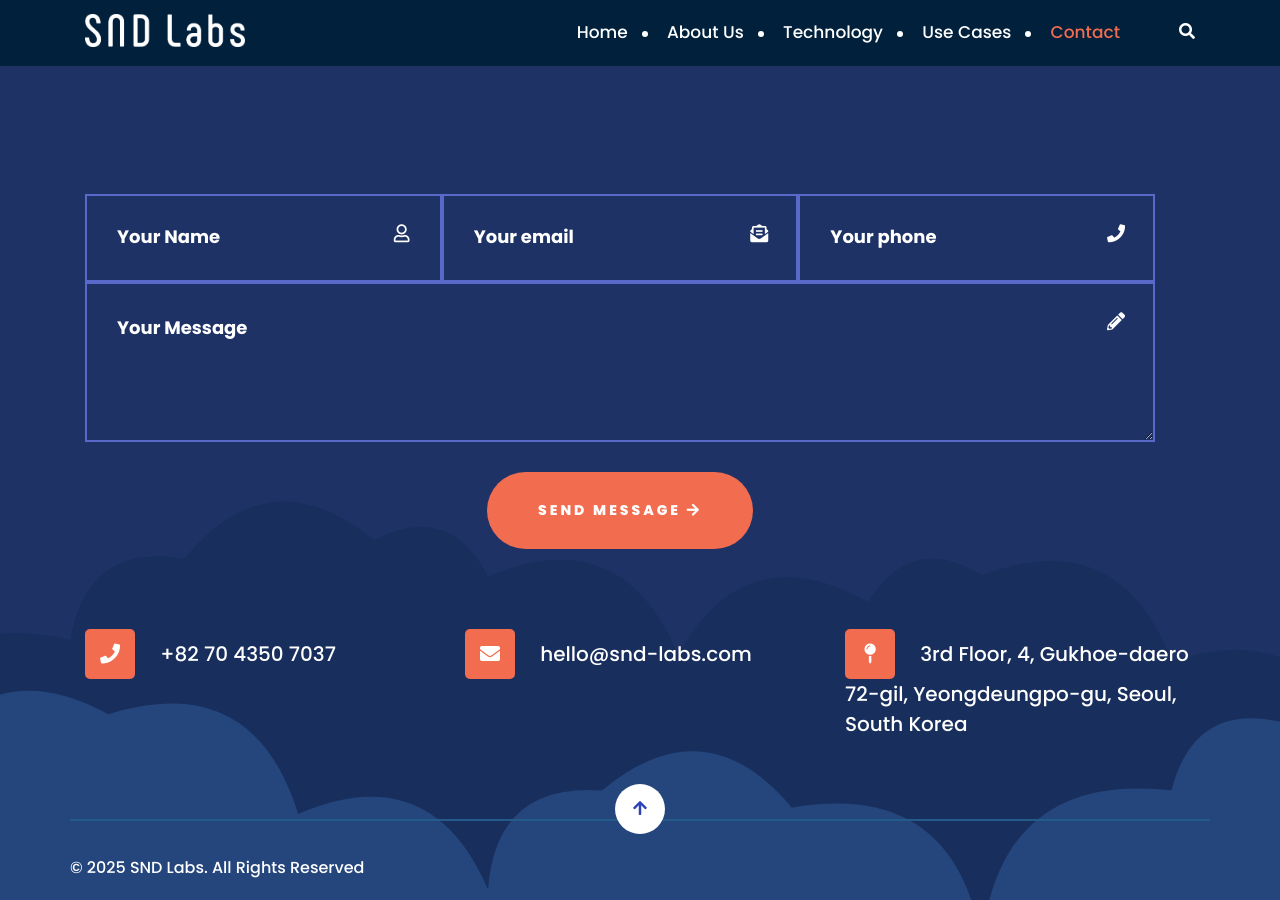
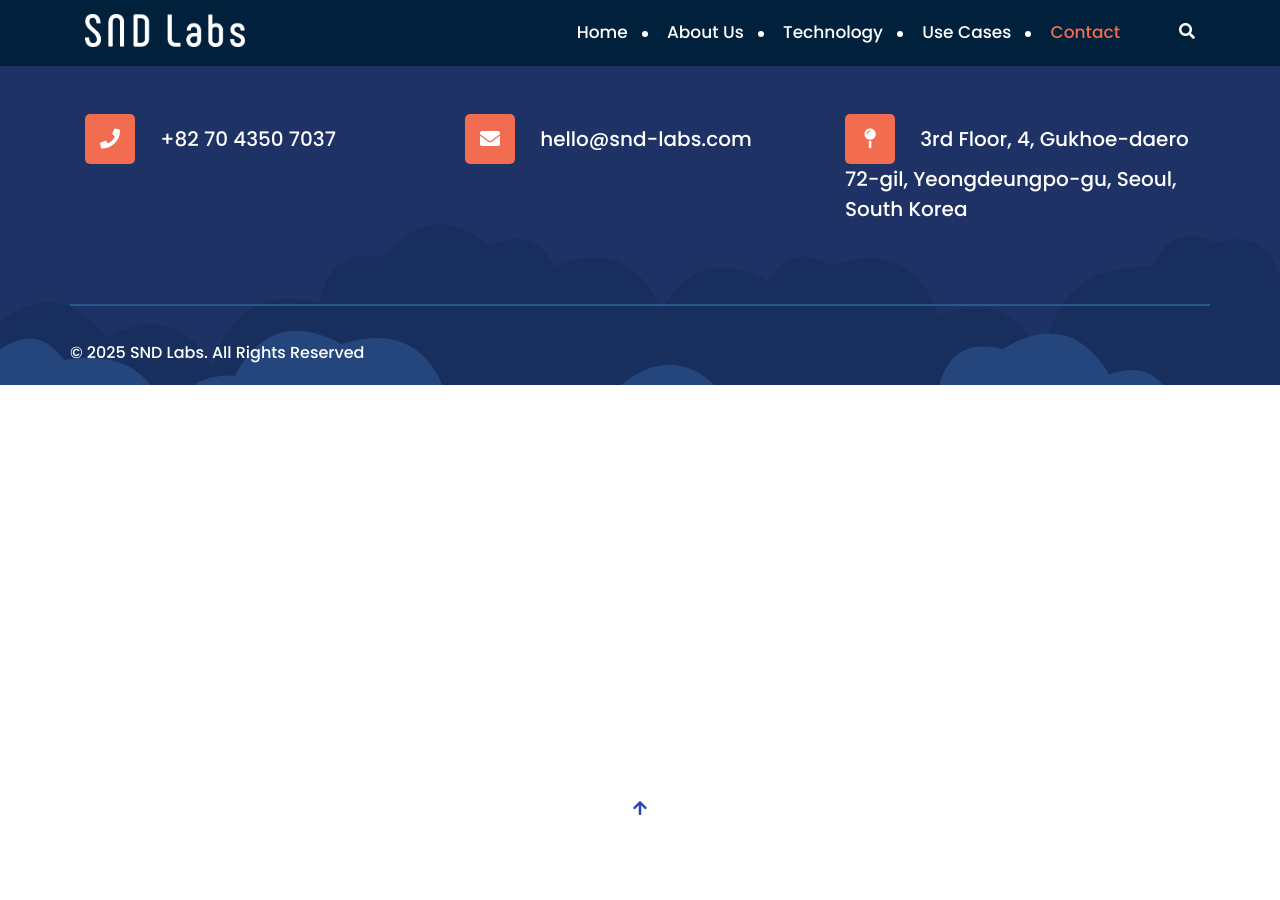
Before and after one commit to snd-labs-site/snd-labs-site.github.io, a Jekyll site: the page built from index.html, in a window 1280 px wide and 900 px high, scrolled down 4215 px. Built offline with Jekyll 4.4.1, drawn with Linux system fonts in a browser that asks for light colours; after the commit the page ends 4600 px from its top, so only the background shows below that.

Commit message:
Update footer.html

```diff
--- a/_includes/footer.html
+++ b/_includes/footer.html
@@ -1,31 +1,6 @@
 <!--======  CONTACT-WITH-FOOTER PART START ======-->
 <section class="contact-with-footer-area contact-bg pt-100" id="contact">
     <div class="container">
-        <div class="row">
-            <div class="col-lg-12">
-                <div class="contact-form-area">
-                    <form action="https://formsubmit.io/send/{{site.email}}">
-                        <div class="single-contact-field">
-                            <input type="text" placeholder="Your Name" name="your_name" required>
-                            <span class="far fa-user"></span>
-                        </div>
-                        <div class="single-contact-field">
-                            <input type="email" placeholder="Your email" name="your_email" required>
-                            <span class="fas fa-envelope-open-text"></span>
-                        </div>
-                        <div class="single-contact-field">
-                            <input type="text" placeholder="Your phone" name="your_phone" required>
-                            <span class="fas fa-phone"></span>
-                        </div>
-                        <div class="single-contact-field textarea">
-                            <textarea name="#" id="#" cols="30" rows="10" placeholder="Your Message" name="your_message" required></textarea>
-                            <span class="fas fa-pencil-alt"></span>
-                            <button class="btn contact-btn" type="submit">send message <i class="fa fa-arrow-right"></i></button>
-                        </div>
-                    </form>
-                </div>
-            </div>
-        </div>
         <div class="row">
             {% if site.phone_number %}
             <div class="col-lg-4">
```
